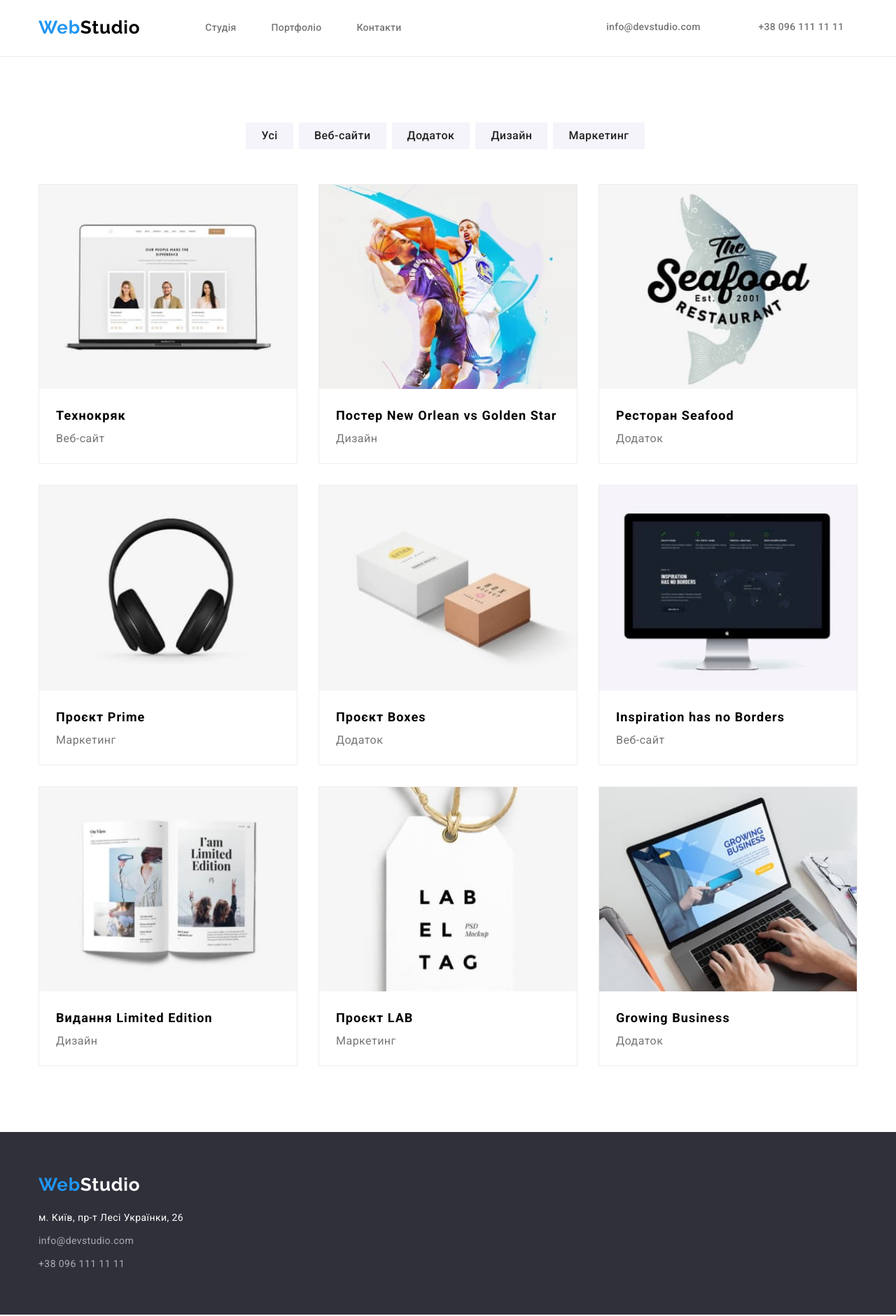
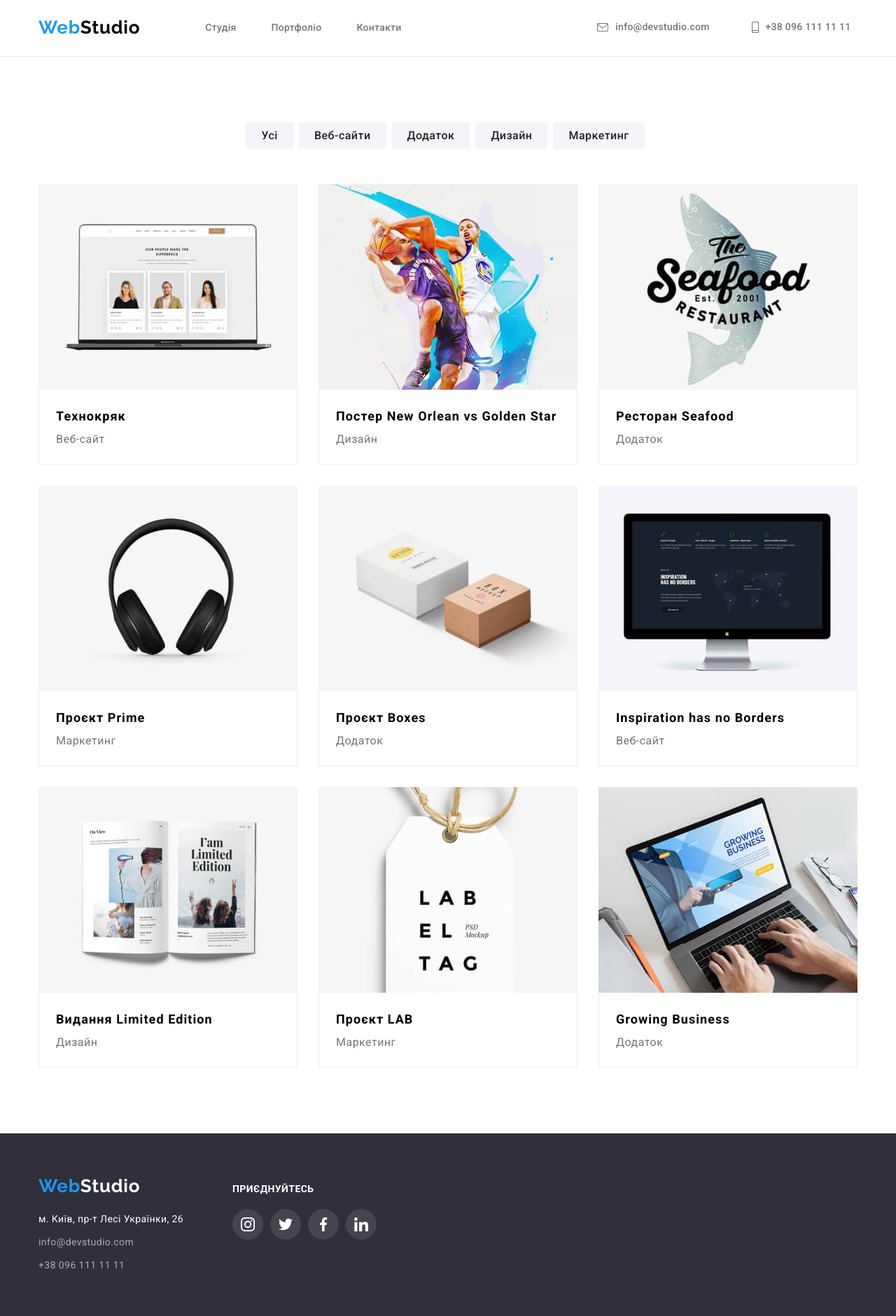
Before and after one commit to iEfir/goit-markup-hw-04, a plain HTML site: page portfolio.html in a window 1280 px wide. Shown: the whole page at 70% size. Drawn offline with nearby package versions, Linux system fonts and the light colour scheme.

Commit message:
add shadow to porfolio, fix footer

```diff
--- a/css/styles.css
+++ b/css/styles.css
@@ -281,6 +281,8 @@ address {
   width: 270px;
   background: #ffffff;
   border-radius: 4px;
+  box-shadow: 0px 1px 3px rgba(0, 0, 0, 0.12), 0px 1px 1px rgba(0, 0, 0, 0.14),
+    0px 2px 1px rgba(0, 0, 0, 0.2);
 }
 
 .team-item:last-child {
@@ -413,7 +415,6 @@ address {
 }
 
 .portfolio-list-btn-item {
-  display: inline;
   margin-right: 8px;
   margin-bottom: 50px;
 }
@@ -430,6 +431,7 @@ address {
   cursor: pointer;
   padding: 6px 22px;
   border: 0px;
+  border-radius: 4px;
 }
 
 .filter-btn:last-child {
@@ -440,17 +442,32 @@ address {
 .filter-btn:focus {
   color: #ffffff;
   background: var(--logo-focus-hover-color);
+  box-shadow: 0px 3px 1px rgba(0, 0, 0, 0.1), 0px 1px 2px rgba(0, 0, 0, 0.08),
+    0px 2px 2px rgba(0, 0, 0, 0.12);
 }
 
 .portfolio-hero-item {
+  display: block;
   width: 370px;
-  border: 1px solid #eeeeee;
+}
+
+.portfolio-card-link {
+  display: block;
+}
+
+.portfolio-card-link:hover,
+.portfolio-card-link:focus {
+  box-shadow: 0px 1px 1px rgba(0, 0, 0, 0.12), 0px 4px 4px rgba(0, 0, 0, 0.06),
+    1px 4px 6px rgba(0, 0, 0, 0.16);
 }
 
 .hero-content-portfolio {
   display: flex;
   flex-direction: column;
   padding: 20px 24px;
+  border-right: 1px solid #eeeeee;
+  border-left: 1px solid #eeeeee;
+  border-bottom: 1px solid #eeeeee;
 }
 
 .hero-content {
@@ -473,7 +490,7 @@ address {
 }
 
 .footer-logo {
-  width: 145px;
+  min-width: 145px;
   color: #ffffff;
 }
 
@@ -486,8 +503,6 @@ address {
 }
 
 .footer-logo:focus {
-  display: flex;
-  min-width: 145px;
   color: var(--logo-focus-hover-color);
 }
 
@@ -514,18 +529,17 @@ address {
 
 .container-footer {
   display: flex;
-  flex-direction: column;
+  align-items: baseline;
 }
 
-.fotter-container-item {
-  display: flex;
-  gap: 70px;
-}
+/* .footer-container-logo-address {
+  display: block;
+} */
 
 .container-footer-soc {
-  justify-content: center;
-  max-width: 206px;
+  min-width: 206px;
   height: 80px;
+  padding-left: 70px;
 }
 
 .footer-soc-title {
--- a/portfolio.html
+++ b/portfolio.html
@@ -22,7 +22,7 @@
   </head>
   <body class="body">
     <header class="header header-portfolio">
-      <div class="container container-header container-header-portfolio">
+            <div class="container container-header container-header-index">
         <nav class="header-navigation">
           <a class="link-logo" href="index.html">
             <span class="web">Web</span>Studio
@@ -42,12 +42,16 @@
         <ul class="index-header-list contact-header-list">
           <li class="contact-header-item">
             <a class="contact-link" href="mailto:info@devstudio.com"
-              >info@devstudio.com</a
+              ><svg class="header-icon" width="16" height="12">
+                <use href="./img/symbol-defs.svg#icon-envelope"></use>
+              </svg>info@devstudio.com</a
             >
           </li>
           <li class="contact-header-item">
             <a class="contact-link" href="tel:+380961111111"
-              >+38 096 111 11 11</a
+              ><svg class="header-icon" width="10" height="16">
+                <use href="./img/symbol-defs.svg#icon-smartphone"></use>
+              </svg>+38 096 111 11 11</a
             >
           </li>
         </ul>
@@ -76,6 +80,7 @@
           </ul>
           <ul class="portfolio-list portfolio-list-card">
             <li class="portfolio-hero-item">
+              <a class="portfolio-card-link" href="">
                 <img
                   class="img"
                   src="./img/portfolio_img.jpg"
@@ -86,8 +91,10 @@
                   <h3 class="hero-content">Технокряк</h3>
                   <p class="hero-description">Веб-сайт</p>
                 </div>
+              </a>
             </li>
             <li class="portfolio-hero-item">
+              <a class="portfolio-card-link" href="">
                 <img
                   class="img"
                   src="./img/portfolio_img1.jpg"
@@ -98,8 +105,10 @@
                   <h3 class="hero-content">Постер New Orlean vs Golden Star</h3>
                   <p class="hero-description">Дизайн</p>
                 </div>
+              </a>
             </li>
             <li class="portfolio-hero-item">
+              <a class="portfolio-card-link" href="">
                 <img
                   class="img"
                   src="./img/portfolio_img2.jpg"
@@ -110,8 +119,10 @@
                   <h3 class="hero-content">Ресторан Seafood</h3>
                   <p class="hero-description">Додаток</p>
                 </div>
+              </a>
             </li>
             <li class="portfolio-hero-item">
+              <a class="portfolio-card-link" href="">
                 <img
                   class="img"
                   src="./img/portfolio_img3.jpg"
@@ -122,8 +133,10 @@
                   <h3 class="hero-content">Проєкт Prime</h3>
                   <p class="hero-description">Маркетинг</p>
                 </div>
+              </a>
             </li>
             <li class="portfolio-hero-item">
+              <a class="portfolio-card-link" href="">
                 <img
                   class="img"
                   src="./img/portfolio_img4.jpg"
@@ -134,8 +147,10 @@
                   <h3 class="hero-content">Проєкт Boxes</h3>
                   <p class="hero-description">Додаток</p>
                 </div>
+              </a>
             </li>
             <li class="portfolio-hero-item">
+              <a class="portfolio-card-link" href="">
                 <img
                   class="img"
                   src="./img/portfolio_img5.jpg"
@@ -146,8 +161,10 @@
                   <h3 class="hero-content">Inspiration has no Borders</h3>
                   <p class="hero-description">Веб-сайт</p>
                 </div>
+              </a>
             </li>
             <li class="portfolio-hero-item">
+              <a class="portfolio-card-link" href="">
                 <img
                   class="img"
                   src="./img/portfolio_img6.jpg"
@@ -158,8 +175,10 @@
                   <h3 class="hero-content">Видання Limited Edition</h3>
                   <p class="hero-description">Дизайн</p>
                 </div>
+              </a>
             </li>
             <li class="portfolio-hero-item">
+              <a class="portfolio-card-link" href="">
                 <img
                   class="img"
                   src="./img/portfolio_img7.jpg"
@@ -170,8 +189,10 @@
                   <h3 class="hero-content">Проєкт LAB</h3>
                   <p class="hero-description">Маркетинг</p>
                 </div>
+              </a>
             </li>
             <li class="portfolio-hero-item">
+              <a class="portfolio-card-link" href="">
                 <img
                   class="img"
                   src="./img/portfolio_img8.jpg"
@@ -182,6 +203,7 @@
                   <h3 class="hero-content">Growing Business</h3>
                   <p class="hero-description">Додаток</p>
                 </div>
+              </a>
             </li>
           </ul>
         </div>
@@ -189,6 +211,7 @@
     </main>
     <footer class="footer">
       <div class="container container-footer">
+        <div class="footer-container-logo-address">
           <a class="footer-logo" href="">
             <span class="web-footer">Web</span>Studio
           </a>
@@ -212,6 +235,40 @@
             </ul>
           </address>
         </div>
+        <div class="container-footer-soc">
+          <h3 class="footer-soc-title">приєднуйтесь</h3>
+          <ul class="footer-soc-list">
+            <li class="footer-soc-item">
+              <a class="footer-soc-link" href="">
+                <svg class="footer-soc-icon" width="20" height="20">
+                  <use href="./img/symbol-defs.svg#icon-instagram"></use>
+                </svg>
+              </a>
+            </li>
+            <li class="footer-soc-item">
+              <a class="footer-soc-link" href="">
+                <svg class="footer-soc-icon" width="20" height="20">
+                  <use href="./img/symbol-defs.svg#icon-twitter"></use>
+                </svg>
+              </a>
+            </li>
+            <li class="footer-soc-item">
+              <a class="footer-soc-link" href="">
+                <svg class="footer-soc-icon" width="20" height="20">
+                  <use href="./img/symbol-defs.svg#icon-facebook"></use>
+                </svg>
+              </a>
+            </li>
+            <li class="footer-soc-item">
+              <a class="footer-soc-link" href="">
+                <svg class="footer-soc-icon" width="20" height="20">
+                  <use href="./img/symbol-defs.svg#icon-linkedin"></use>
+                </svg>
+              </a>
+            </li>
+          </ul>
+        </div>
+      </div>
     </footer>
   </body>
 </html>
```
Also changed, not shown: index.html (+2 -2 lines). Lines whose indentation alone changed are shown as unchanged.
